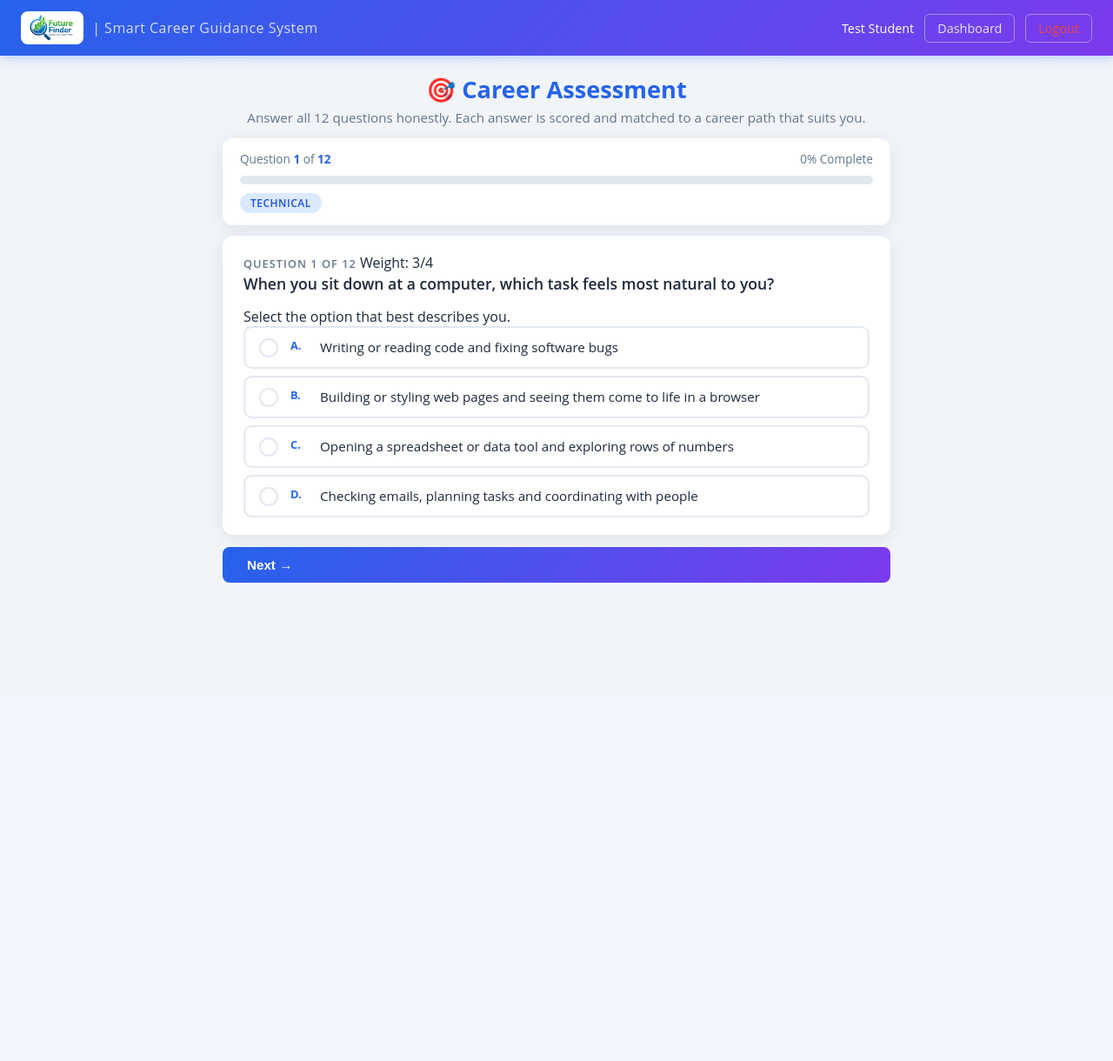
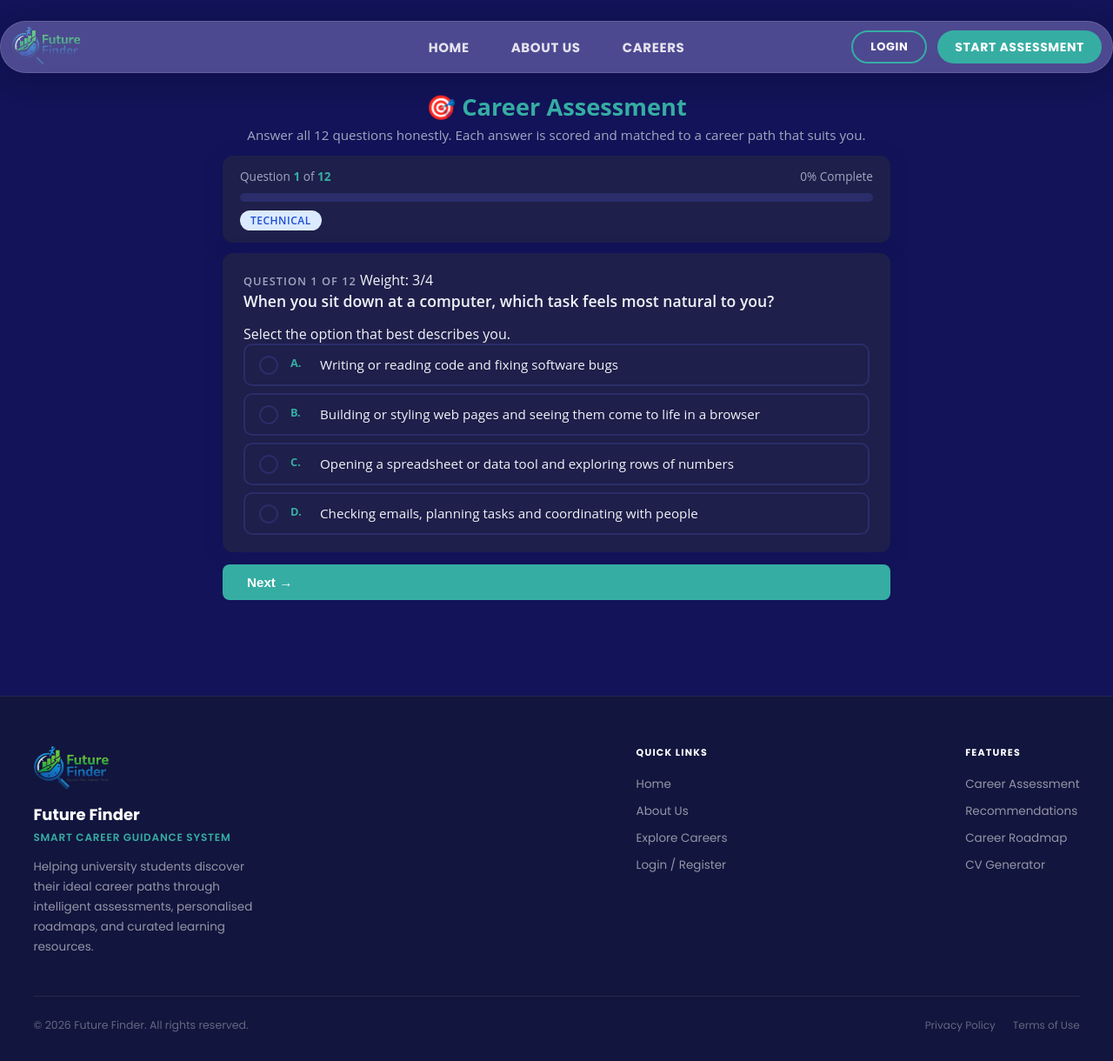
Before and after one commit to Prasadeni/Future-Finder, a PHP site: page /User/assessment.php in a window 1280 px wide. Shown: the whole page at 87% size. Before the commit the page ends 670 px from the top, so only its background shows below. Run offline with PHP 8.4, Linux system fonts and the light colour scheme; a user stored in the database is signed in; data comes from the database, SQL or seed files in the repository.

Commit message:
Update navbar

```diff
--- a/CSS/assessment.css
+++ b/CSS/assessment.css
@@ -1,17 +1,17 @@
 * { margin: 0; padding: 0; box-sizing: border-box; }
 
         :root {
-            --primary:    #2563eb;
-            --primary-dk: #1d4ed8;
-            --accent:     #7c3aed;
-            --success:    #16a34a;
-            --bg:         #f1f5f9;
-            --card:       #ffffff;
-            --text:       #1e293b;
-            --muted:      #64748b;
-            --border:     #e2e8f0;
+    --primary:    #36ada3;      /* teal accent – stays the same */
+    --primary-dk: #2d9a90;      /* darker teal for hover */
+    --accent:     #36ada3;      /* keep teal or use a complementary colour like #ffd700 */
+    --success:    #16a34a;      /* green – unchanged */
+    --bg:         #121358;      /* new dark navy background */
+    --card:       #1e1f4a;      /* slightly lighter dark card (or keep #fff if you prefer) */
+    --text:       #f0f4f8;      /* light grey for readable text */
+    --muted:      #a0a8c0;      /* lighter muted colour */
+    --border:     #2a2d6a;      /* dark border that fits the theme */
     --radius:     12px;
-            --shadow:     0 4px 20px rgba(0,0,0,0.08);
+    --shadow:     0 4px 20px rgba(18, 19, 88, 0.4);
 }
 
        body {
--- a/User/assessment.php
+++ b/User/assessment.php
@@ -29,20 +29,9 @@ if ($userRole === 'admin') {
 </head>
 <body>
 
-<!-- ── Navigation bar ───────────────────────────────────── -->
-<nav>
-    <a href="dashboard.php" class="nav-brand">
-        <img src="../Images/Logo.jpg" alt="Future Finder logo">
-        <span>| Smart Career Guidance System</span>
-    </a>
-    <div class="nav-user">
-        <!-- Display real logged-in user name from PHP session -->
-        <span id="navUsername"><?php echo $navName; ?></span>
-        <a href="dashboard.php">Dashboard</a>
-        <!-- Logout link — clears session and returns to login -->
-        <a href="../logout.php" style="color:#ef4444;">Logout</a>
-    </div>
-</nav>
+<?php require_once __DIR__ . '/../shared/navbar.php'; ?>
+
+
 
 <div class="wrapper">
 
@@ -353,5 +342,8 @@ function escapeStr(str) {
 }
 
 </script>
+
+<?php require_once __DIR__ . '/../shared/footer.php'; ?>
+
 </body>
 </html>
--- a/index.html
+++ b/index.php
@@ -1,3 +1,4 @@
+
 <!DOCTYPE html>
 <html lang="en">
   <head>
--- /dev/null
+++ b/shared/footer.php
@@ -0,0 +1,192 @@
+<?php
+
+?>
+
+<style>
+
+.ff-footer {
+    background: #12153d;
+    border-top: 1px solid rgba(255,255,255,0.08);
+    font-family: 'Poppins', sans-serif;
+    color: rgba(255,255,255,0.65);
+    margin-top: 80px;
+}
+
+.ff-footer-inner {
+    max-width: 1280px;
+    width: 94%;
+    margin: 0 auto;
+    padding: 56px 0 32px;
+}
+
+.ff-footer-grid {
+    display: grid;
+    grid-template-columns: 2fr 1fr auto;
+    gap: 64px;
+    margin-bottom: 44px;
+}
+
+.ff-footer-brand img {
+    height: 52px;
+    width: auto;
+    display: block;
+    mix-blend-mode: lighten;
+    margin-bottom: 14px;
+    filter: drop-shadow(0 1px 4px rgba(0,0,0,0.3));
+}
+.ff-footer-brand h3 {
+    font-size: 18px;
+    font-weight: 700;
+    color: #ffffff;
+    margin-bottom: 4px;
+}
+.ff-footer-brand .ff-tagline {
+    font-size: 12px;
+    color: #36ada3;
+    font-weight: 600;
+    letter-spacing: 0.8px;
+    text-transform: uppercase;
+    margin-bottom: 14px;
+}
+.ff-footer-brand p {
+    font-size: 13.5px;
+    line-height: 1.7;
+    color: rgba(255,255,255,0.55);
+    max-width: 260px;
+}
+
+.ff-footer-col h4 {
+    font-size: 11px;
+    font-weight: 700;
+    letter-spacing: 1.2px;
+    text-transform: uppercase;
+    color: #ffffff;
+    margin-bottom: 18px;
+}
+.ff-footer-col a {
+    display: block;
+    font-size: 13.5px;
+    color: rgba(255,255,255,0.55);
+    text-decoration: none;
+    margin-bottom: 11px;
+    transition: color 0.18s, padding-left 0.18s;
+}
+.ff-footer-col a:hover {
+    color: #36ada3;
+    padding-left: 4px;
+}
+
+.ff-footer-divider {
+    border: none;
+    border-top: 1px solid rgba(255,255,255,0.08);
+    margin-bottom: 24px;
+}
+
+.ff-footer-bottom {
+    display: flex;
+    align-items: center;
+    justify-content: space-between;
+    flex-wrap: wrap;
+    gap: 14px;
+}
+.ff-footer-bottom p {
+    font-size: 12.5px;
+    color: rgba(255,255,255,0.35);
+}
+.ff-footer-bottom .ff-footer-right {
+    display: flex;
+    align-items: center;
+    gap: 20px;
+}
+.ff-footer-bottom .ff-footer-right a {
+    font-size: 12px;
+    color: rgba(255,255,255,0.35);
+    text-decoration: none;
+    transition: color 0.18s;
+}
+.ff-footer-bottom .ff-footer-right a:hover {
+    color: #36ada3;
+}
+
+@media (max-width: 900px) {
+    .ff-footer-grid {
+        grid-template-columns: 1fr 1fr;
+        gap: 32px;
+    }
+    .ff-footer-brand {
+        grid-column: 1 / -1;
+    }
+    .ff-footer-brand p {
+        max-width: 100%;
+    }
+}
+@media (max-width: 560px) {
+    .ff-footer-grid {
+        grid-template-columns: 1fr;
+        gap: 28px;
+    }
+    .ff-footer-brand {
+        grid-column: unset;
+    }
+    .ff-footer-bottom {
+        flex-direction: column;
+        align-items: flex-start;
+    }
+    .ff-footer-inner {
+        padding: 40px 0 24px;
+    }
+}
+</style>
+
+<footer class="ff-footer" role="contentinfo">
+    <div class="ff-footer-inner">
+
+        <div class="ff-footer-grid">
+
+
+            <div class="ff-footer-brand">
+                <img src="../images/logo.png" alt="Future Finder Logo">
+                <h3>Future Finder</h3>
+                <div class="ff-tagline">Smart Career Guidance System</div>
+                <p>Helping university students discover their ideal career paths through intelligent assessments, personalised roadmaps, and curated learning resources.</p>
+            </div>
+
+
+            <div class="ff-footer-col">
+                <h4>Quick Links</h4>
+                <a href="index.php">Home</a>
+                <a href="about.php">About Us</a>
+                <a href="careers.php">Explore Careers</a>
+                <a href="../login.html">Login / Register</a>
+            </div>
+
+
+            <div class="ff-footer-col">
+                <h4>Features</h4>
+                <a href="assessment.php">Career Assessment</a>
+                <a href="results.php">Recommendations</a>
+                <a href="roadmap.php">Career Roadmap</a>
+                <a href="cv.php">CV Generator</a>
+            </div>
+
+
+
+        </div>
+
+        <hr class="ff-footer-divider">
+
+
+        <div class="ff-footer-bottom">
+
+            <p>© 2026 Future Finder. All rights reserved.</p>
+
+            <div class="ff-footer-right">
+                <a href="#">Privacy Policy</a>
+                <a href="#">Terms of Use</a>
+
+            </div>
+
+        </div>
+
+    </div>
+</footer>
--- /dev/null
+++ b/shared/navbar.php
@@ -0,0 +1,417 @@
+<?php
+
+if (session_status() === PHP_SESSION_NONE) session_start();
+
+$isLoggedIn  = isset($_SESSION['user_id']);
+$firstName   = $isLoggedIn ? htmlspecialchars($_SESSION['first_name'] ?? '') : '';
+$initials    = $isLoggedIn ? strtoupper(substr($firstName, 0, 1) . substr(htmlspecialchars($_SESSION['last_name'] ?? ''), 0, 1)) : '';
+$currentPage = $currentPage ?? basename($_SERVER['PHP_SELF']);
+
+function navActive($page, $current) {
+    return $page === $current ? 'class="active"' : '';
+}
+?>
+
+<style>
+
+@import url('https://fonts.googleapis.com/css2?family=Poppins:wght@400;500;600;700;800&display=swap');
+
+.ff-navbar *,
+.ff-navbar *::before,
+.ff-navbar *::after {
+    box-sizing: border-box;
+    margin: 0;
+    padding: 0;
+}
+
+.ff-navbar {
+    width: 150%;
+    max-width: 1280px;
+    margin: 24px auto 0;
+    background: rgba(83, 79, 148, 0.92);
+    backdrop-filter: blur(14px) saturate(1.4);
+    -webkit-backdrop-filter: blur(14px) saturate(1.4);
+    border-radius: 50px;
+    height: 60px;
+    display: flex;
+    align-items: center;
+    padding: 0 8px;
+    gap: 0;
+    position: relative;
+    z-index: 9999;
+    border: 1px solid rgba(255,255,255,0.12);
+    box-shadow: 0 8px 32px rgba(0,0,0,0.18);
+}
+
+.ff-navbar .ff-logo {
+    display: flex;
+    align-items: center;
+    text-decoration: none;
+    flex-shrink: 0;
+    margin-left: 4px;
+}
+
+.ff-navbar .ff-logo img {
+    height: 48px;
+    width: auto;
+    display: block;
+    mix-blend-mode: lighten;
+    filter: drop-shadow(0 1px 3px rgba(0,0,0,0.25));
+}
+
+.ff-navbar .ff-links {
+    display: flex;
+    align-items: center;
+    justify-content: center;
+    gap: 48px;
+    list-style: none;
+    position: absolute;
+    left:50%;
+    top:50%;
+    transform: translate(-50%, -50%);
+    width: auto;
+    white-space: nowrap;
+
+}
+
+.ff-navbar .ff-links a {
+    text-decoration: none;
+    color: rgba(255,255,255,0.85);
+    font-family: 'Poppins', sans-serif;
+    font-size: 15px;
+    font-weight: 700;
+    letter-spacing: 0.6px;
+    text-transform: uppercase;
+    transition: color 0.2s;
+    white-space: nowrap;
+    position: relative;
+    padding-bottom: 3px;
+}
+
+.ff-navbar .ff-links a.active,
+.ff-navbar .ff-links a:hover {
+    color: #ffffff;
+}
+.ff-navbar .ff-links a.active::after {
+    content: '';
+    position: absolute;
+    bottom: -4px;
+    left: 0; right: 0;
+    height: 2px;
+    border-radius: 2px;
+    background: #36ada3;
+}
+
+.ff-navbar .ff-actions {
+    display: flex;
+    align-items: center;
+    gap: 12px;
+    flex-shrink: 0;
+    margin-right: 4px;
+}
+
+.ff-navbar .ff-btn-login {
+    display: inline-flex;
+    align-items: center;
+    justify-content: center;
+    padding: 0 20px;
+    height: 38px;
+    border-radius: 30px;
+    border: 2px solid #36ada3;
+    background: transparent;
+    color: #ffffff !important;
+    font-family: 'Poppins', sans-serif;
+    font-size: 13px;
+    font-weight: 700;
+    letter-spacing: 0.6px;
+    text-transform: uppercase;
+    text-decoration: none;
+    cursor: pointer;
+    transition: background 0.2s, color 0.2s;
+    white-space: nowrap;
+}
+.ff-navbar .ff-btn-login:hover {
+    background: rgba(54, 173, 163, 0.18);
+    color: #ffffff !important;
+}
+
+.ff-navbar .ff-btn-start {
+    display: inline-flex;
+    align-items: center;
+    justify-content: center;
+    padding: 0 20px;
+    height: 38px;
+    border-radius: 30px;
+    background: #36ada3;
+    border: none;
+    color: #ffffff;
+    font-family: 'Poppins', sans-serif;
+    font-size: 14px;
+    font-weight: 700;
+    letter-spacing: 0.6px;
+    text-transform: uppercase;
+    text-decoration: none;
+    cursor: pointer;
+    transition: background 0.2s, transform 0.15s;
+    white-space: nowrap;
+}
+.ff-navbar .ff-btn-start:hover {
+    background: #2d9992;
+    transform: translateY(-1px);
+}
+.ff-navbar .ff-btn-start:active {
+    transform: scale(0.97);
+}
+
+.ff-navbar .ff-avatar {
+    width: 38px;
+    height: 38px;
+    border-radius: 50%;
+    background: #36ada3;
+    color: #fff;
+    font-family: 'Poppins', sans-serif;
+    font-size: 13px;
+    font-weight: 700;
+    display: flex;
+    align-items: center;
+    justify-content: center;
+    flex-shrink: 0;
+    border: 2px solid rgba(255,255,255,0.3);
+}
+.ff-navbar .ff-user-name {
+    font-family: 'Poppins', sans-serif;
+    font-size: 13px;
+    font-weight: 600;
+    color: rgba(255,255,255,0.8);
+    white-space: nowrap;
+}
+.ff-navbar .ff-btn-logout {
+    display: inline-flex;
+    align-items: center;
+    padding: 0 18px;
+    height: 38px;
+    border-radius: 20px;
+    border: 1px solid rgba(255,255,255,0.2);
+    background: transparent;
+    color: rgba(255,255,255,0.75);
+    font-family: 'Poppins', sans-serif;
+    font-size: 13px;
+    font-weight: 600;
+    text-decoration: none;
+    transition: background 0.2s, color 0.2s;
+}
+.ff-navbar .ff-btn-logout:hover {
+    background: rgba(255,255,255,0.1);
+    color: #fff;
+}
+
+.ff-navbar .ff-hamburger {
+    display: none;
+    flex-direction: column;
+    gap: 5px;
+    cursor: pointer;
+    background: none;
+    border: none;
+    padding: 6px;
+    margin-left: auto;
+}
+.ff-navbar .ff-hamburger span {
+    display: block;
+    width: 24px;
+    height: 2.5px;
+    background: rgba(255,255,255,0.85);
+    border-radius: 3px;
+    transition: all 0.22s;
+}
+
+.ff-navbar .ff-hamburger.ff-open span:nth-child(1) {
+    transform: translateY(7.5px) rotate(45deg);
+}
+.ff-navbar .ff-hamburger.ff-open span:nth-child(2) {
+    opacity: 0;
+}
+.ff-navbar .ff-hamburger.ff-open span:nth-child(3) {
+    transform: translateY(-7.5px) rotate(-45deg);
+}
+
+.ff-mobile-menu {
+    display: none;
+    flex-direction: column;
+    gap: 4px;
+    width: 94%;
+    max-width: 1280px;
+    margin: 8px auto 0;
+    background: rgba(63, 59, 120, 0.97);
+    backdrop-filter: blur(14px);
+    border-radius: 20px;
+    border: 1px solid rgba(255,255,255,0.12);
+    padding: 16px 20px 20px;
+    box-shadow: 0 8px 32px rgba(0,0,0,0.2);
+    z-index: 9998;
+    position: relative;
+}
+
+.ff-mobile-menu .ff-mobile-actions {
+    display: flex;
+    flex-direction: column;
+    gap: 8px;
+    margin-top: 4px;
+}
+
+.ff-mobile-menu.ff-open {
+    display: flex;
+}
+.ff-mobile-menu a {
+    padding: 12px 16px;
+    border-radius: 12px;
+    font-family: 'Poppins', sans-serif;
+    font-size: 14px;
+    font-weight: 700;
+    letter-spacing: 0.5px;
+    text-transform: uppercase;
+    color: rgba(255,255,255,0.8);
+    text-decoration: none;
+    transition: background 0.18s, color 0.18s;
+}
+.ff-mobile-menu a:hover {
+    background: rgba(255,255,255,0.08);
+    color: #fff;
+}
+.ff-mobile-menu a.active {
+    color: #36ada3;
+    background: rgba(54,173,163,0.1);
+}
+.ff-mobile-menu .ff-mobile-divider {
+    height: 1px;
+    background: rgba(255,255,255,0.1);
+    margin: 6px 0;
+}
+.ff-mobile-menu .ff-btn-login {
+    border: 2px solid #36ada3;
+    color: #ffffff !important;
+    background: transparent;
+    text-align: center;
+    justify-content: center;
+    margin-top: 4px;
+}
+.ff-mobile-menu .ff-btn-start {
+    background: #36ada3;
+    color: #ffffff;
+    text-align: center;
+    justify-content: center;
+    margin-top: 4px;
+}
+
+@media (max-width: 1024px) {
+    .ff-navbar .ff-links {
+        gap: 28px;
+    }
+    .ff-navbar .ff-links a {
+        font-size: 14px;
+    }
+}
+
+@media (max-width: 768px) {
+    .ff-navbar .ff-links,
+    .ff-navbar .ff-actions {
+        display: none;
+    }
+    .ff-navbar .ff-hamburger {
+        display: flex;
+    }
+    .ff-navbar {
+        height: 56px;
+        padding: 0 12px 0 18px;
+    }
+    .ff-navbar .ff-logo img {
+        height: 40px;
+    }
+}
+
+@media (max-width: 480px) {
+    .ff-navbar {
+        width: 92%;
+        margin: 14px auto 0;
+    }
+    .ff-navbar .ff-logo img {
+        height: 46px;
+    }
+}
+</style>
+
+<nav class="ff-navbar" role="navigation" aria-label="Main navigation">
+
+    <a href="index.php" class="ff-logo" aria-label="Future Finder home">
+        <img src="../Images/logo.png" alt="Future Finder Logo">
+    </a>
+
+    <ul class="ff-links">
+        <li><a href="index.php"    <?= navActive('index.php',    $currentPage) ?>>Home</a></li>
+        <li><a href="about.php"    <?= navActive('about.php',    $currentPage) ?>>About Us</a></li>
+        <li><a href="careers.php"  <?= navActive('careers.php',  $currentPage) ?>>Careers</a></li>
+    </ul>
+
+    <div class="ff-actions">
+            <a href="../login.html"      class="ff-btn-login">Login</a>
+            <a href="../login.html" class="ff-btn-start">Start Assessment</a>
+    </div>
+
+    <button class="ff-hamburger" id="ff-hamburger"
+            aria-label="Toggle navigation" aria-expanded="false"
+            aria-controls="ff-mobile-menu">
+        <span></span><span></span><span></span>
+    </button>
+
+</nav>
+
+<div class="ff-mobile-menu" id="ff-mobile-menu" role="navigation" aria-label="Mobile navigation">
+    <a href="index.php"    <?= navActive('index.php',    $currentPage) ?>>Home</a>
+    <a href="about.php"    <?= navActive('about.php',    $currentPage) ?>>About Us</a>
+    <a href="careers.php"  <?= navActive('careers.php',  $currentPage) ?>>Careers</a>
+
+    <div class="ff-mobile-divider"></div>
+        <div class="ff-mobile-actions">
+            <a href="../login.html"      class="ff-btn-login">Login</a>
+            <a href="../login.html" class="ff-btn-start">Start Assessment</a>
+        </div>
+</div>
+
+<script>
+(function () {
+    const hamburger  = document.getElementById('ff-hamburger');
+    const mobileMenu = document.getElementById('ff-mobile-menu');
+    if (!hamburger || !mobileMenu) return;
+
+    hamburger.addEventListener('click', function (e) {
+        e.stopPropagation();
+        const isOpen = mobileMenu.classList.toggle('ff-open');
+        hamburger.classList.toggle('ff-open', isOpen);
+        hamburger.setAttribute('aria-expanded', isOpen);
+    });
+
+    mobileMenu.querySelectorAll('a').forEach(function (link) {
+        link.addEventListener('click', function () {
+            mobileMenu.classList.remove('ff-open');
+            hamburger.classList.remove('ff-open');
+            hamburger.setAttribute('aria-expanded', 'false');
+        });
+    });
+
+    document.addEventListener('click', function (e) {
+        const navbar = document.querySelector('.ff-navbar');
+        if (!navbar.contains(e.target) && !mobileMenu.contains(e.target)) {
+            mobileMenu.classList.remove('ff-open');
+            hamburger.classList.remove('ff-open');
+            hamburger.setAttribute('aria-expanded', 'false');
+        }
+    });
+
+    document.addEventListener('keydown', function (e) {
+        if (e.key === 'Escape') {
+            mobileMenu.classList.remove('ff-open');
+            hamburger.classList.remove('ff-open');
+            hamburger.setAttribute('aria-expanded', 'false');
+        }
+    });
+})();
+</script>
```
Also changed, not shown: shared/navbar.js (added, +46 -0 lines), Images/logo.png (added), 1 other file. Lines whose indentation alone changed are shown as unchanged.
